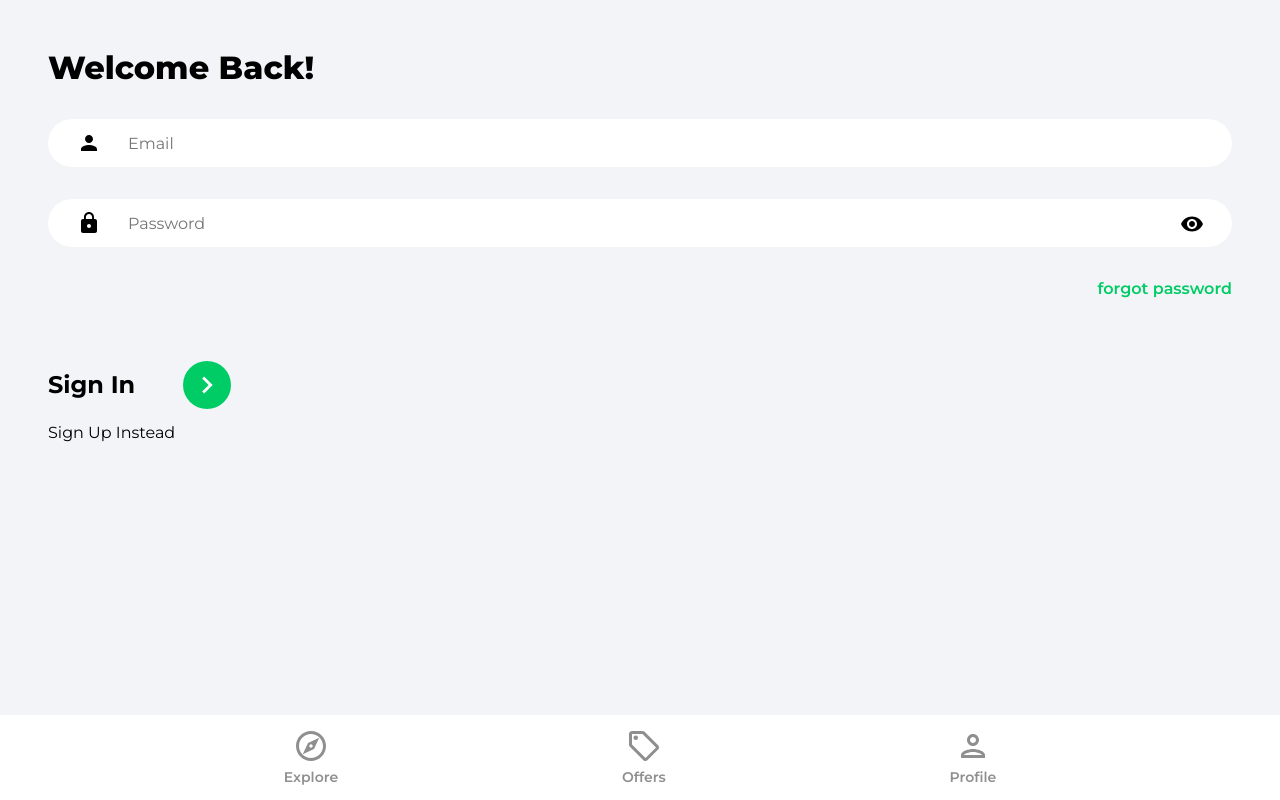
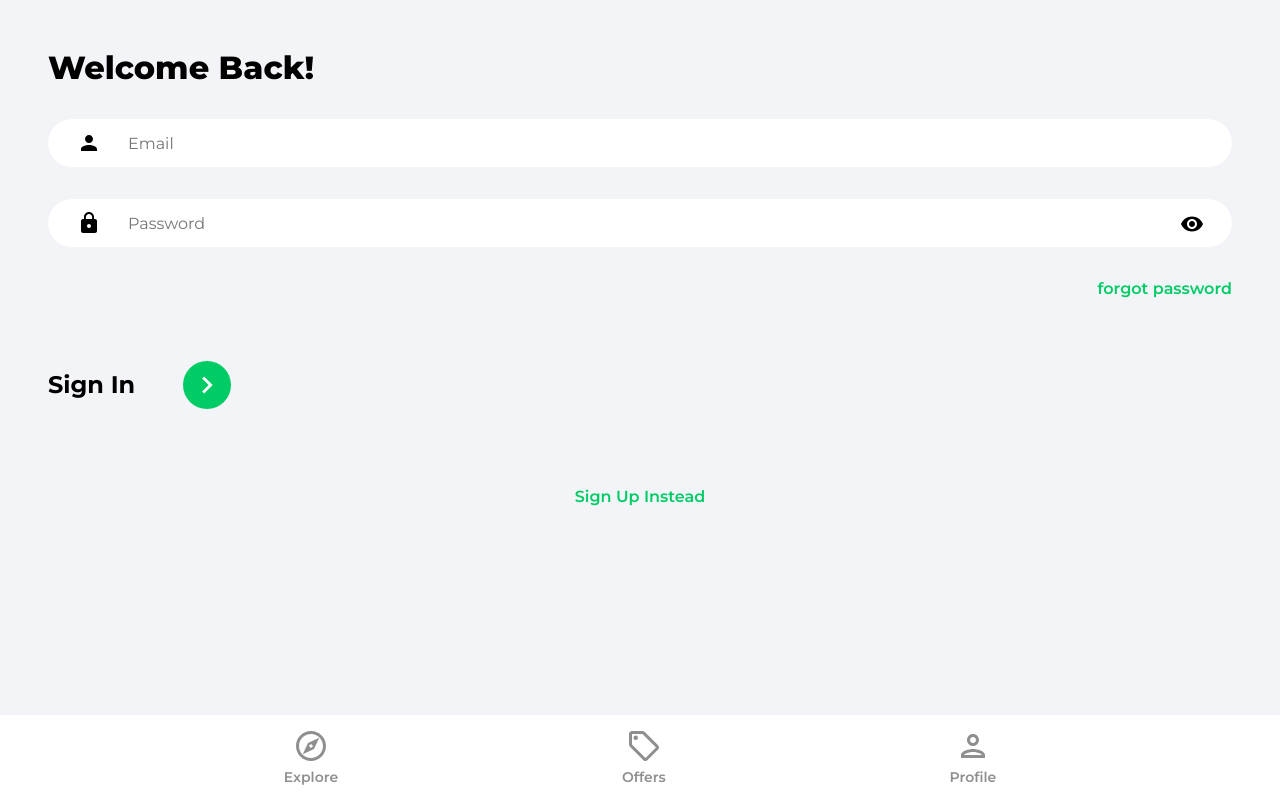
Before and after one commit to NicholasLoren/market-place, a React (Create React App) app: page /sign-in in a window 1280 px wide. Built offline with nearby package versions, Linux system fonts and the light colour scheme.

Commit message:
Bug fix: Updated class names

```diff
--- a/src/pages/SignIn.jsx
+++ b/src/pages/SignIn.jsx
@@ -11,13 +11,16 @@ const SignIn = () => {
   })
 
   const onChange = (e) => {
-    const { id, name, value } = e.target
+    const { id, value } = e.target
 
     setFormData({
       ...formData,
       [id]: value,
     })
   }
+
+  //Initialise use navigate
+  const navigate = useNavigate()
 
   const { email, password } = formData
   return (
@@ -44,6 +47,7 @@ const SignIn = () => {
                 id="password"
                 className="passwordInput"
                 placeholder="Password"
+                value={password}
                 onChange={onChange}
               />
               <img
@@ -64,11 +68,11 @@ const SignIn = () => {
                 <ArrowRightIcon fill="#fff" width="34px" height="34px" />
               </button>
             </div>
-            {/* Google Oauth */}
-            <Link to="/sign-in" className="signUpLink">
-              Sign Up Instead
-            </Link>
           </form>
+          {/* Google Oauth */}
+          <Link to="/sign-up" className="registerLink">
+            Sign Up Instead
+          </Link>
         </main>
       </div>
     </>
```
